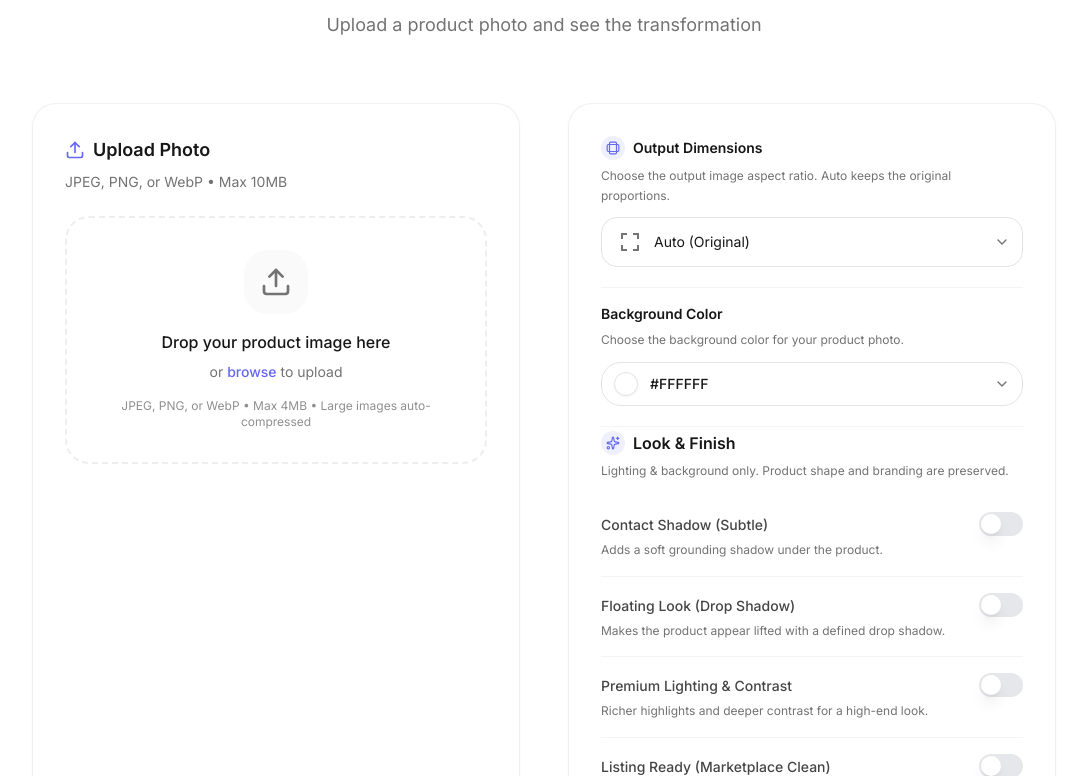
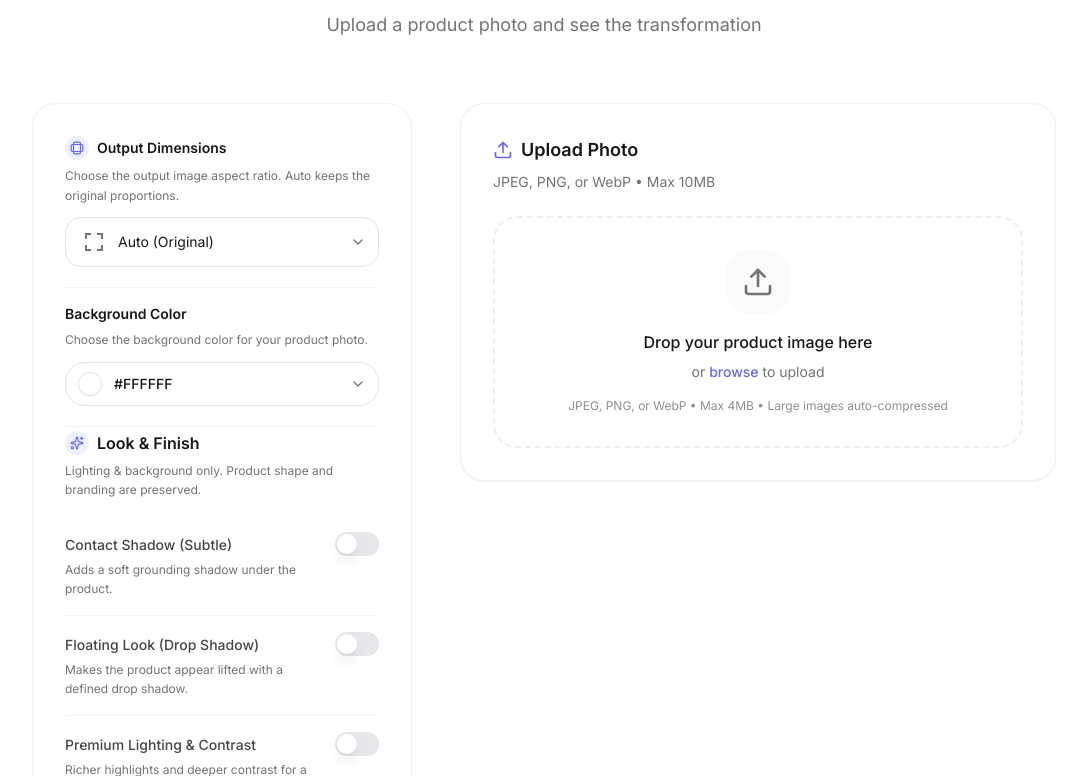
Before and after one commit to johnnywalker100/enhancer, a Next.js app: page / in a window 1280 px wide. Shown: the part 2364-3140 px from the top of the page, without its empty margins (96-1183 px from the left). Built offline with nearby package versions, Linux system fonts and the light colour scheme.

Commit message:
Fix layout: settings on left, upload and preview stacked on right

```diff
--- a/app/page.tsx
+++ b/app/page.tsx
@@ -236,9 +236,26 @@ export default function Home() {
                 </div>
               )}
 
-              {/* Upload & Settings Section - Side by Side */}
-              <div className="grid lg:grid-cols-2 gap-8 lg:gap-12 mb-8">
-                {/* Left Column: Upload Section */}
+              {/* Main Grid: Settings on Left, Upload & Preview on Right */}
+              <div className="grid lg:grid-cols-[380px_1fr] gap-8 lg:gap-12">
+                {/* Left Column: Settings */}
+                {preset && (
+                  <div className="bg-white border border-border/50 rounded-2xl p-6 md:p-8 shadow-sm lg:sticky lg:top-24 lg:self-start">
+                    <VariableControls
+                      preset={preset}
+                      variables={variables}
+                      onChange={handleVariableChange}
+                      onReset={resetVariables}
+                      disabled={isProcessing}
+                      aspectRatio={aspectRatio}
+                      onAspectRatioChange={setAspectRatio}
+                    />
+                  </div>
+                )}
+
+                {/* Right Column: Upload, Action Buttons & Preview */}
+                <div className="space-y-6">
+                  {/* Upload Section */}
                   <div className="bg-white border border-border/50 rounded-2xl p-6 md:p-8 shadow-sm">
                     <div className="mb-6">
                       <div className="flex items-center gap-2 mb-2">
@@ -256,27 +273,9 @@ export default function Home() {
                     />
                   </div>
 
-                {/* Right Column: Settings */}
-                {preset && (
-                  <div className="bg-white border border-border/50 rounded-2xl p-6 md:p-8 shadow-sm">
-                    <VariableControls
-                      preset={preset}
-                      variables={variables}
-                      onChange={handleVariableChange}
-                      onReset={resetVariables}
-                      disabled={isProcessing}
-                      aspectRatio={aspectRatio}
-                      onAspectRatioChange={setAspectRatio}
-                    />
-                  </div>
-                )}
-              </div>
-
-              {/* Preview & Action Section - Only show when image is selected */}
+                  {/* Action Buttons - Show when image is selected */}
                   {selectedFile && (
-                <div className="space-y-6">
-                  {/* Action Buttons */}
-                  <div className="space-y-3 max-w-md mx-auto">
+                    <div className="space-y-3">
                       <button
                         onClick={handleEnhance}
                         disabled={!selectedFile || !preset || isProcessing}
@@ -310,9 +309,11 @@ export default function Home() {
                         </button>
                       )}
                     </div>
+                  )}
 
-                  {/* Preview */}
-                  <div ref={resultsRef} className="max-w-3xl mx-auto">
+                  {/* Preview - Show when image is selected */}
+                  {selectedFile && (
+                    <div ref={resultsRef}>
                       <BeforeAfterPreview
                         beforeUrl={filePreview}
                         afterUrl={result?.outputUrl || null}
@@ -335,8 +336,9 @@ export default function Home() {
                         </div>
                       )}
                     </div>
+                  )}
                 </div>
-              )}
+              </div>
             </div>
           </section>
 
```
Lines whose indentation alone changed are shown as unchanged.
